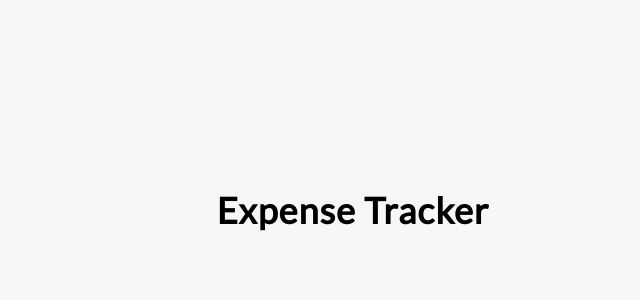
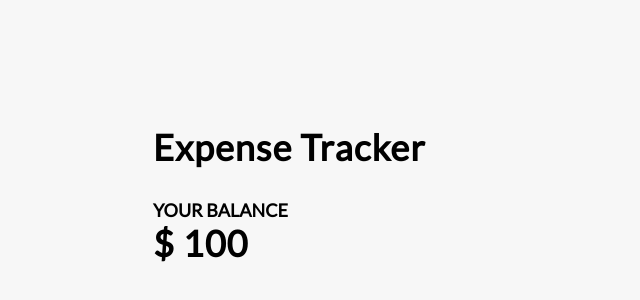
Before and after one commit to muhammadderic/expense-tracker-app, a Vue app in the folder frontend/: page / in a window 1280 px wide. Shown: the part 190-490 px from the top of the page, without its empty margins (287-927 px from the left). Built offline with nearby package versions, Linux system fonts and the light colour scheme.

Commit message:
Add main balance component to show the total balance

```diff
--- a/frontend/src/App.vue
+++ b/frontend/src/App.vue
@@ -1,7 +1,11 @@
 <script setup>
+  import MainBalance from './components/MainBalance.vue';
   import MainHeader from './components/MainHeader.vue'
 </script>
 
 <template>
   <MainHeader/>
+  <div class="container">
+    <MainBalance :total="100"/>
+  </div>
 </template>
--- a/frontend/src/assets/style.css
+++ b/frontend/src/assets/style.css
@@ -20,7 +20,17 @@ body {
   font-size: 18px;
 }
 
+.container {
+  width: 400px;
+  margin: 30px auto;
+}
+
 h1 {
   margin: 0;
   letter-spacing: 1px;
 }
+
+h4 {
+  margin: 0;
+  text-transform: uppercase;
+}
--- /dev/null
+++ b/frontend/src/components/MainBalance.vue
@@ -0,0 +1,13 @@
+<script setup>
+const props = defineProps({
+  total: {
+    type: Number,
+    required: true,
+  }
+})
+</script>
+
+<template>
+  <h4>Your Balance</h4>
+  <h1 id="balance">$ {{ props.total }}</h1>
+</template>
```
